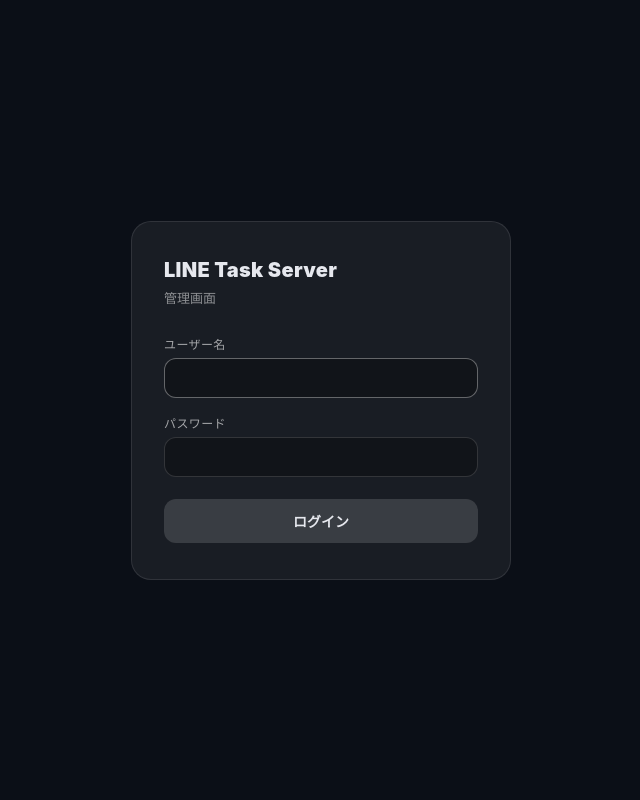
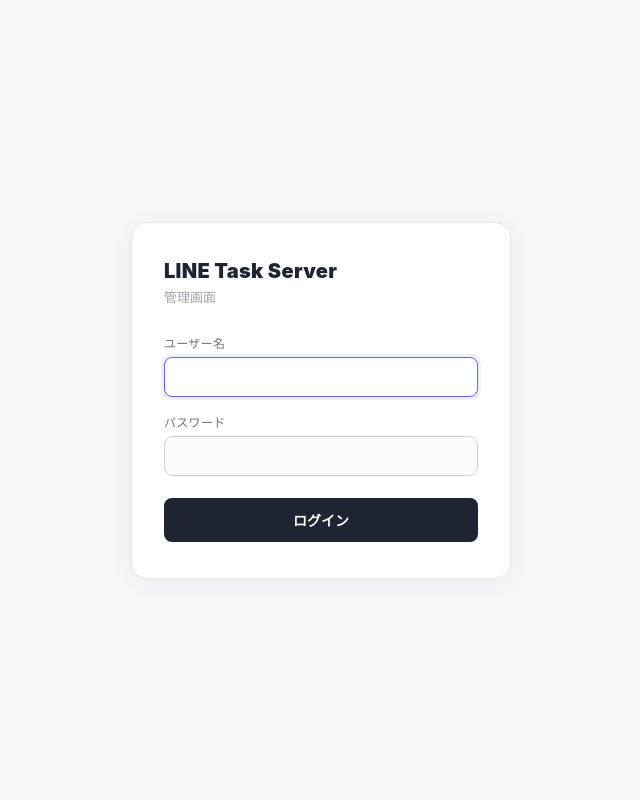
Before and after one commit to masanori-komiya/line-task-server, a FastAPI app: page /admin/login in a window 1280 px wide. Shown: the whole page, without its empty margins (319-959 px from the left). Run offline with FastAPI, Linux system fonts and the light colour scheme; parts of the project's set-up code (start-up, migrations or seed data) failed here and were passed over.

Commit message:
redesign admin UI: white theme + fix task form layout
- Replace dark (#0b0f17) theme with clean white/light theme across all pages
- Update base.html: white cards, light borders, indigo focus ring
- Update login.html: white card with soft shadow, dark submit button
- Fix admin_tasks.html: change row2→row3 for Plan tag/Task type/Expires
  (3 items in a 2-col grid caused overlap)
- Add box-sizing border-box globally to prevent input overflow
- Add .row3 utility class (3-column grid)

Co-Authored-By: Claude Sonnet 4.6 <noreply@anthropic.com>

```diff
--- a/app/templates/login.html
+++ b/app/templates/login.html
@@ -8,8 +8,8 @@
     *, *::before, *::after { box-sizing: border-box; margin: 0; padding: 0; }
     body {
       font-family: -apple-system, system-ui, sans-serif;
-      background: #0b0f17;
-      color: #e6e8ee;
+      background: #f5f7fa;
+      color: #1e2432;
       min-height: 100vh;
       display: flex;
       align-items: center;
@@ -18,21 +18,23 @@
     .card {
       width: 100%;
       max-width: 380px;
-      background: rgba(255,255,255,.06);
-      border: 1px solid rgba(255,255,255,.10);
-      border-radius: 20px;
+      background: #ffffff;
+      border: 1px solid #e5e7eb;
+      border-radius: 16px;
       padding: 36px 32px;
       margin: 24px;
+      box-shadow: 0 4px 24px rgba(0,0,0,.06);
     }
     .brand {
       font-size: 20px;
       font-weight: 900;
       letter-spacing: .3px;
-      margin-bottom: 6px;
+      margin-bottom: 4px;
+      color: #1e2432;
     }
     .subtitle {
       font-size: 13px;
-      color: rgba(255,255,255,.5);
+      color: #9ca3af;
       margin-bottom: 28px;
     }
     .field {
@@ -43,28 +45,31 @@
     }
     label {
       font-size: 12px;
-      color: rgba(255,255,255,.6);
-      letter-spacing: .4px;
+      color: #6b7280;
+      letter-spacing: .3px;
+      font-weight: 500;
     }
     input {
       width: 100%;
       padding: 11px 14px;
-      border-radius: 12px;
-      border: 1px solid rgba(255,255,255,.14);
-      background: rgba(0,0,0,.3);
-      color: #e6e8ee;
+      border-radius: 8px;
+      border: 1px solid #d1d5db;
+      background: #f9fafb;
+      color: #1e2432;
       font-size: 14px;
       outline: none;
-      transition: border-color .15s;
+      transition: border-color .15s, box-shadow .15s;
     }
     input:focus {
-      border-color: rgba(255,255,255,.35);
+      border-color: #6366f1;
+      background: #ffffff;
+      box-shadow: 0 0 0 3px rgba(99,102,241,.1);
     }
     .error {
-      background: rgba(255,80,80,.12);
-      border: 1px solid rgba(255,80,80,.3);
-      color: #ff9090;
-      border-radius: 10px;
+      background: rgba(239,68,68,.06);
+      border: 1px solid rgba(239,68,68,.25);
+      color: #dc2626;
+      border-radius: 8px;
       padding: 10px 14px;
       font-size: 13px;
       margin-bottom: 16px;
@@ -72,10 +77,10 @@
     .btn-primary {
       width: 100%;
       padding: 12px;
-      border-radius: 12px;
+      border-radius: 8px;
       border: none;
-      background: rgba(255,255,255,.14);
-      color: #e6e8ee;
+      background: #1e2432;
+      color: #ffffff;
       font-size: 14px;
       font-weight: 700;
       cursor: pointer;
@@ -83,7 +88,7 @@
       margin-top: 6px;
     }
     .btn-primary:hover {
-      background: rgba(255,255,255,.20);
+      background: #374151;
     }
   </style>
 </head>
```
Also changed, not shown: app/templates/admin_tasks.html (+6 -6 lines), app/templates/base.html (+23 -19 lines).
